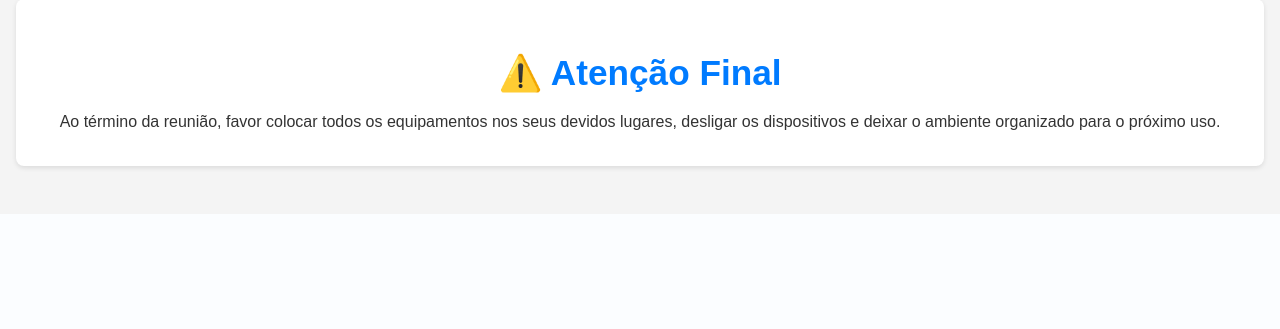
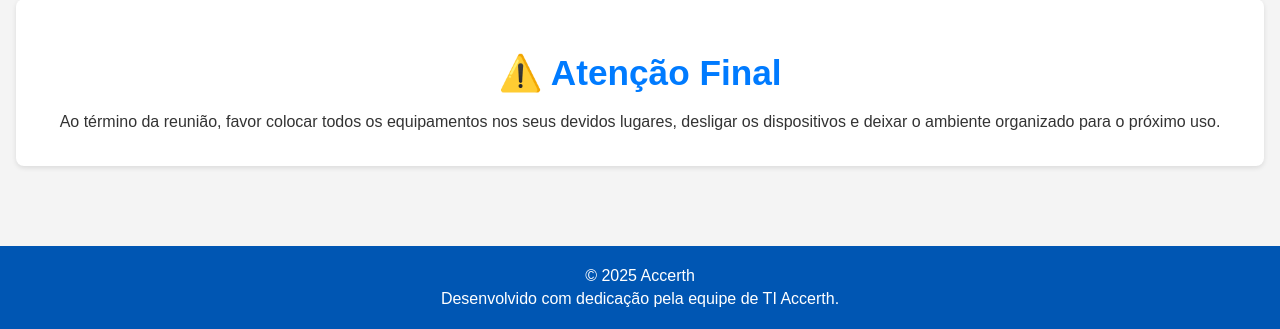
Before and after one commit to lealgoldenboy/manual_reuniao, a Flask app: page / in a window 1280 px wide. Shown: the part 1875-2204 px from the top of the page. Before the commit the page ends 2047 px from the top, so only its background shows below. Run offline with Flask 3, Linux system fonts and the light colour scheme.

Commit message:
Adiciona rodapé com copyright e crédito à equipe de TI

```diff
--- a/static/css/style.css
+++ b/static/css/style.css
@@ -107,6 +107,19 @@ main {
     border-radius: 8px;
 }
 
+footer {
+    background-color: #0056b3;
+    color: white;
+    text-align: center;
+    padding: 1rem;
+    margin-top: 2rem;
+}
+
+footer p {
+    margin: 0.3rem 0;
+    font-size: 0.9rem;
+}
+
 @media (min-width: 768px) {
     .function {
         flex-direction: row;
@@ -138,4 +151,8 @@ main {
         max-width: 600px;
         margin: 0 auto;
     }
+
+    footer p {
+        font-size: 1rem;
+    }
 }
--- a/templates/index.html
+++ b/templates/index.html
@@ -5,11 +5,11 @@
     <meta name="viewport" content="width=device-width, initial-scale=1.0">
     <title>Guia Rápido – Sala de Reunião - ACCERTH</title>
     <link rel="stylesheet" href="{{ url_for('static', filename='css/style.css') }}">
-    <link rel="icon" type="image/x-icon" href="{{ url_for('static', filename='imagens/favicon.ico') }}">
+    <link rel="icon" type="image/x-icon" href="{{ url_for('static', filename='images/favicon.ico') }}">
 </head>
 <body>
     <header>
-        <img src="{{ url_for('static', filename='imagens/logo.png') }}" alt="Logo Accerth" class="logo">
+        <img src="{{ url_for('static', filename='images/logo.png') }}" alt="Logo Accerth" class="logo">
         <h1>Guia Rápido – Sala de Reunião</h1>
     </header>
     <main>
@@ -35,7 +35,7 @@
                 <p>Use o controle remoto e verifique se a tela está ligada.</p>
                 <p>Se não aparecer imagem, confira se o cabo HDMI está conectado corretamente.</p>
             </div>
-            <img src="{{ url_for('static', filename='imagens/55.jpg') }}" alt="Ligar a TV">
+            <img src="{{ url_for('static', filename='images/55.jpg') }}" alt="Ligar a TV">
         </section>
 
         <section class="function">
@@ -45,7 +45,7 @@
                 <p>Vá até Dispositivos Conectados, depois Menu (direita), selecione PC e pressione OK.</p>
                 <p><strong>💡 Dica:</strong> se a imagem não aparecer, verifique se o notebook está espelhando a tela.</p>
             </div>
-            <img src="{{ url_for('static', filename='imagens/33.jpg') }}" alt="Selecionar HDMI">
+            <img src="{{ url_for('static', filename='images/33.jpg') }}" alt="Selecionar HDMI">
         </section>
 
         <section class="function">
@@ -54,7 +54,7 @@
                 <p>Conecte o cabo HDMI (se necessário) e aguarde a imagem aparecer na TV.</p>
                 <p><strong>🧠 Evite</strong> mover o notebook após conectar, pra não soltar o cabo.</p>
             </div>
-            <img src="{{ url_for('static', filename='imagens/22.jpg') }}" alt="Ligar Notebook">
+            <img src="{{ url_for('static', filename='images/22.jpg') }}" alt="Ligar Notebook">
         </section>
 
         <section class="function">
@@ -63,7 +63,7 @@
                 <p>Pressione e segure o botão Power por cerca de 5 segundos até o LED acender.</p>
                 <p>A câmera está pronta quando a luz azul permanecer acesa.</p>
             </div>
-            <img src="{{ url_for('static', filename='imagens/11.jpg') }}" alt="Ligar Câmera">
+            <img src="{{ url_for('static', filename='images/11.jpg') }}" alt="Ligar Câmera">
         </section>
 
         <section class="function">
@@ -73,7 +73,7 @@
                 <p>Para ligar, pressione e segure o botão Power por 5 segundos em cada um.</p>
                 <p><strong>🎙️ Assim</strong> todos na sala serão ouvidos com clareza durante a reunião.</p>
             </div>
-            <img src="{{ url_for('static', filename='imagens/66.jpg') }}" alt="Ligar Microfones">
+            <img src="{{ url_for('static', filename='images/66.jpg') }}" alt="Ligar Microfones">
         </section>
 
         <section class="function">
@@ -83,7 +83,7 @@
                 <p>Verifique se a câmera e o microfone Intelbras estão selecionados como dispositivos principais.</p>
                 <p><strong>💬 Tudo pronto?</strong> Então é só começar sua reunião!</p>
             </div>
-            <img src="{{ url_for('static', filename='imagens/77.jpg') }}" alt="Iniciar Reunião">
+            <img src="{{ url_for('static', filename='images/77.jpg') }}" alt="Iniciar Reunião">
         </section>
 
         <section class="conclusion">
@@ -91,6 +91,10 @@
             <p>Ao término da reunião, favor colocar todos os equipamentos nos seus devidos lugares, desligar os dispositivos e deixar o ambiente organizado para o próximo uso.</p>
         </section>
     </main>
+    <footer>
+        <p>© 2025 Accerth</p>
+        <p>Desenvolvido com dedicação pela equipe de TI Accerth.</p>
+    </footer>
     <script src="{{ url_for('static', filename='js/script.js') }}"></script>
 </body>
 </html>
```
